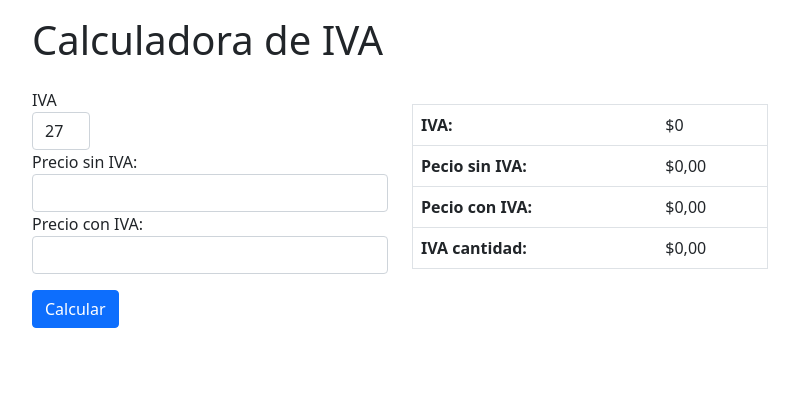
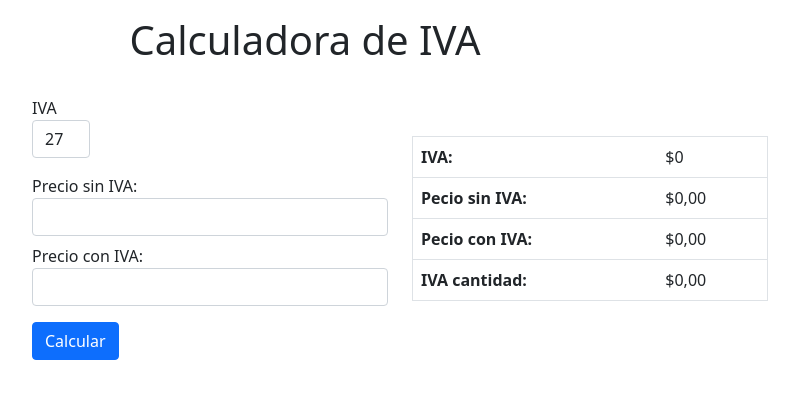
Before and after one commit to agustinAffricani/ejercicios, a PHP site: page /calcular_iva.php in a window 1280 px wide. Shown: the top 399 px of the page, without its empty margins (50-849 px from the left). Run offline with PHP 8.4, Linux system fonts and the light colour scheme.

Commit message:
calc iva

```diff
--- a/calcular_iva.php
+++ b/calcular_iva.php
@@ -41,7 +41,7 @@
 <body>
     <main class="container">
         <div class="row">
-            <div class="col-12 my-3">
+            <div class="col-6 my-3 text-center">
                 <h1>Calculadora de IVA</h1>
             </div>
         </div>
@@ -49,7 +49,7 @@
             <div class="col-4">
                 <form method="POST" action="">
                     <div>
-                    <label for="txtValorIva">IVA
+                    <label for="txtValorIva" class="py-2">IVA
                         <select name="lstIva" class="form-control">
                             <option value="27">27</option>
                             <option value="21">21</option>
@@ -58,11 +58,11 @@
                     </label>
                     </div>
                     <div>
-                        <label for="txtSinIva">Precio sin IVA:</label>
+                        <label for="txtSinIva" class="mt-2">Precio sin IVA:</label>
                         <input name="txtSinIva" id="txtSinIva" class="form-control">
                     </div>
                     <div>
-                        <label for="txtIva">Precio con IVA:</label>
+                        <label for="txtIva" class="mt-2">Precio con IVA:</label>
                         <input name="txtIva" id="txtIva" class="form-control">
                     </div>
                     <div>
@@ -78,7 +78,7 @@
                 ?>
             </div>
             <div class="col-4">
-            <table class="table table-hover border mt-3">
+            <table class="table table-hover border mt-5">
                     <tr>
                         <th>IVA:</th>
                         <td>$<?php echo $iva; ?></td>
```
